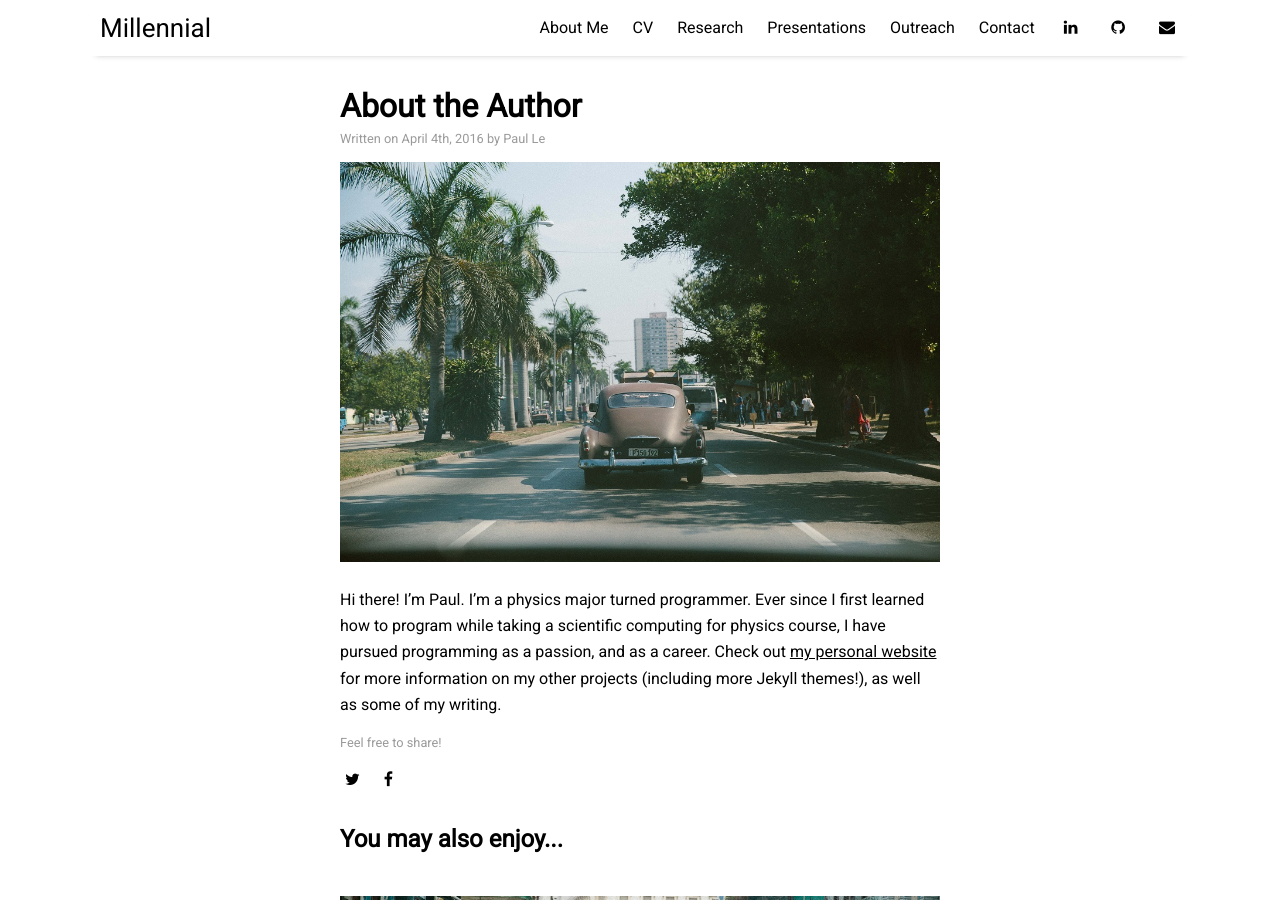
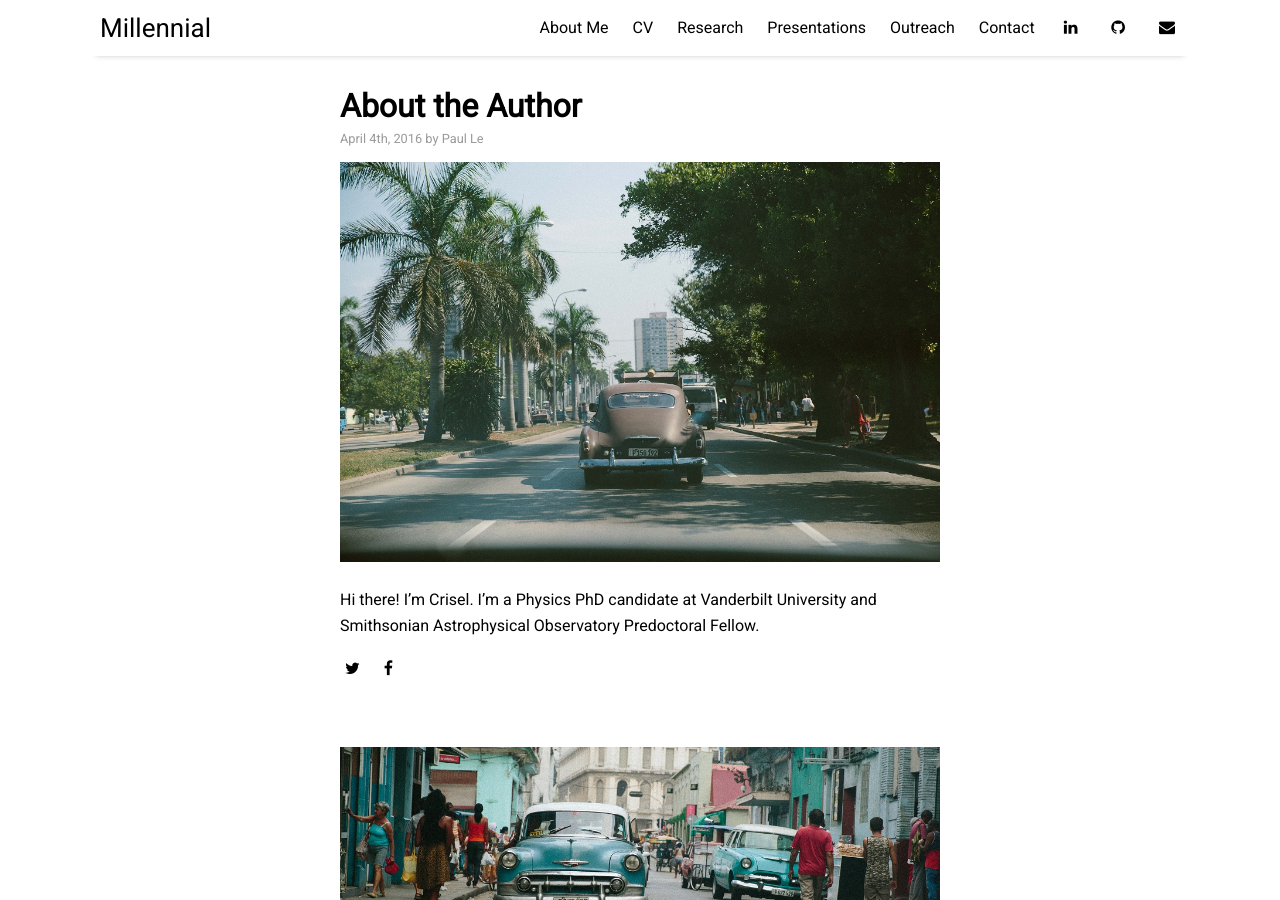
Before and after one commit to criselsuarez/criselsuarez_OLD_Website.github.io, a Jekyll site: the page built from _posts/2016-04-04-about-the-author.md, in a window 1280 px wide and 900 px high. Built offline with Jekyll 4.4.1, drawn with Linux system fonts in a browser that asks for light colours; nearby versions of some CDN libraries.

Commit message:
about me under post

```diff
--- a/_data/settings.yml
+++ b/_data/settings.yml
@@ -32,8 +32,8 @@ social:
 #  next_page: 'Newer'
 #  previous_page: 'Older'
 
-sharing_button_prompt: 'Feel free to share!'
+#sharing_button_prompt: 'Feel free to share!'
 
-related_posts: 'You may also enjoy...'
+#related_posts: 'You may also enjoy...'
 
-post_date_prefix: 'Written on'
+#post_date_prefix: 'Written on'
--- a/_posts/2016-04-04-about-the-author.md
+++ b/_posts/2016-04-04-about-the-author.md
@@ -7,4 +7,4 @@ tags: [sample]
 image: cuba-2.jpg
 ---
 
-Hi there! I'm Paul. I’m a physics major turned programmer. Ever since I first learned how to program while taking a scientific computing for physics course, I have pursued programming as a passion, and as a career. Check out [my personal website](https://www.lenpaul.com/) for more information on my other projects (including more Jekyll themes!), as well as some of my writing.
+Hi there! I’m Crisel. I’m a Physics PhD candidate at Vanderbilt University and Smithsonian Astrophysical Observatory Predoctoral Fellow.
```
